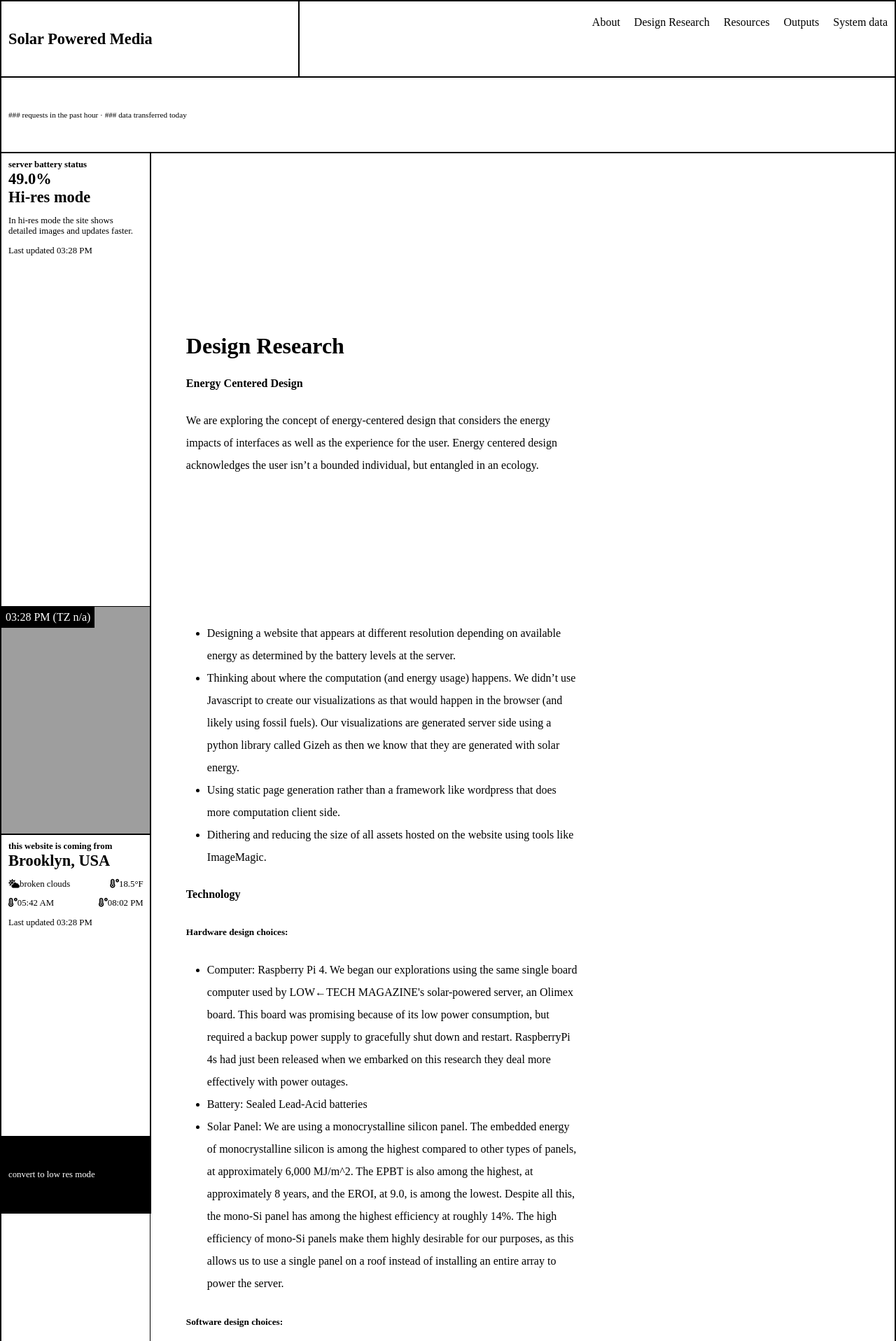
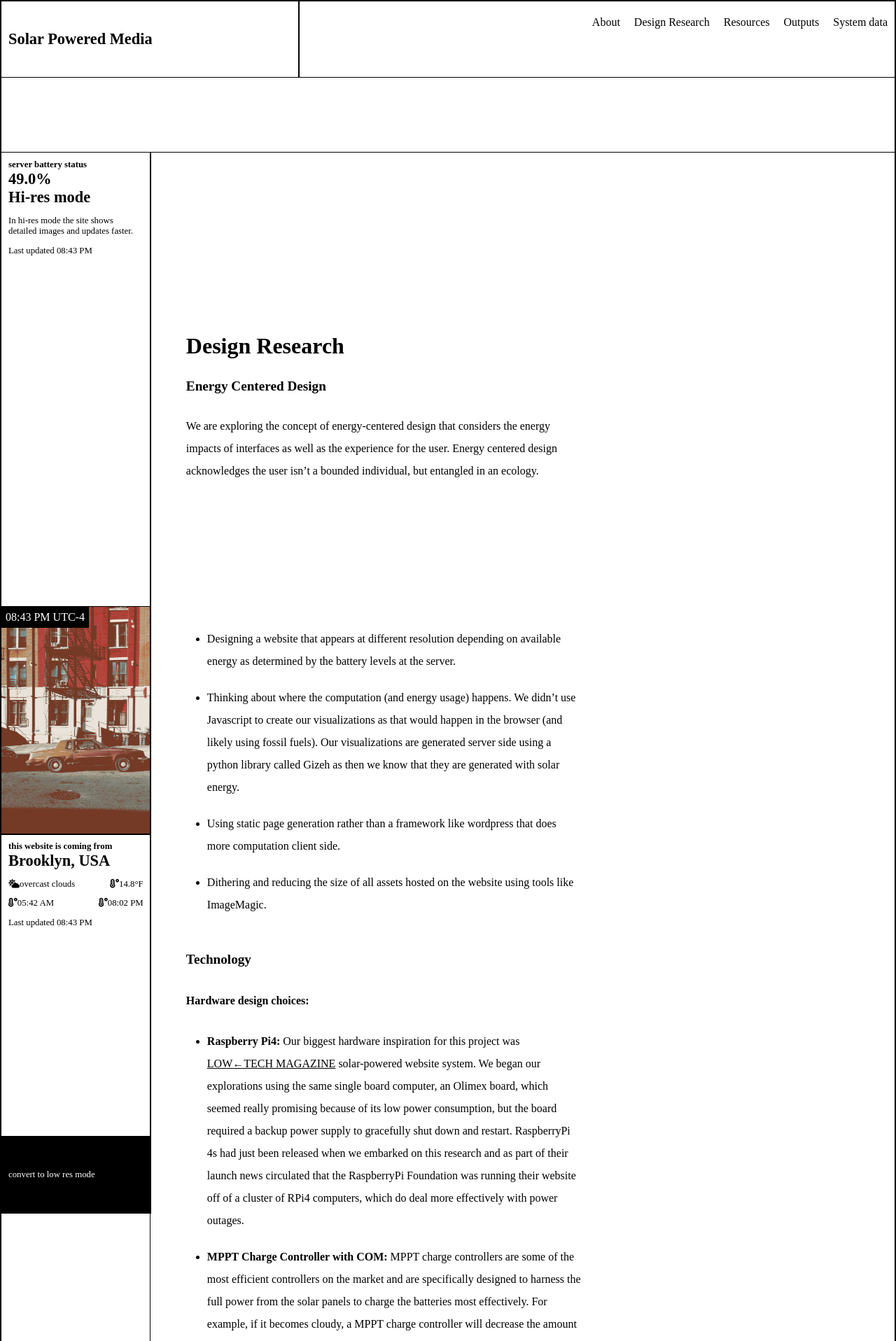
Before and after one commit to tegacodes/solar-server, a PHP site: page /design-research.html in a window 1280 px wide. Shown: the top 1916 px of the page at 70% size. Run offline with PHP 8.4, Linux system fonts and the light colour scheme; some web fonts are replaced; grey boxes are pictures that could not be loaded.

Commit message:
add images

```diff
--- a/frontend/design-research.html
+++ b/frontend/design-research.html
@@ -20,13 +20,7 @@
     crossorigin="anonymous" />
   <link rel="icon" href="favicon.png" />
   <style>
-    {
-      % if batteryPercentage>=30 %
-    }
 
-      {
-      % else %
-    }
 
     header h1 a {
       color: black;
@@ -36,9 +30,7 @@
       color: black;
     }
 
-      {
-      % endif %
-    }
+
 
     a:hover {
       color: {
@@ -77,16 +69,16 @@
               <a href="design-research.html">Design Research</a>
               <ul class="nav-dropdown">
                 <li>
-                  <a href="#">Energy-centered design</a>
+                  <a href="design-research.html#Energy-centered-design">Energy-centered design</a>
                 </li>
                 <li>
-                  <a href="#">Technology</a>
+                  <a href="design-research.html#Technology">Technology</a>
                 </li>
                 <li>
-                  <a href="#">Literature review</a>
+                  <a href="design-research.html#Literature-review">Literature review</a>
                 </li>
                 <li>
-                  <a href="#">Bibliography</a>
+                  <a href="design-research.html#Bibliography">Bibliography</a>
                 </li>
               </ul>
             </li>
@@ -94,13 +86,13 @@
               <a href="resources.html">Resources</a>
               <ul class="nav-dropdown">
                 <li>
-                  <a href="#">Software</a>
+                  <a href="resources.html#Software">Software</a>
                 </li>
                 <li>
-                  <a href="#">Hardware</a>
+                  <a href="resources.html#Hardware">Hardware</a>
                 </li>
                 <li>
-                  <a href="#">Glossary</a>
+                  <a href="resources.html#Glossary">Glossary</a>
                 </li>
               </ul>
             </li>
@@ -115,14 +107,11 @@
       </div>
     </nav>
 
-    <div class="requests menu">
-      ### requests in the past hour · ### data transferred today
-    </div>
 
     <!-- side panel -->
     <div class="panel">
 
-      <div class="battery-status box">
+        <div class="battery-status box" style="height: unset;">
 
           <h3>server battery status</h3>
           <h1 class="stats-res desc">49.0%</h1>
@@ -133,24 +122,24 @@
 
 
           <p class="desc">Last updated
-            <span class="stats-mins">03:28 PM</span>
+            <span class="stats-mins">08:43 PM</span>
           </p>
         </div>
 
         <div class="photo box" role="img" aria-label="Photo of Brooklyn, NY where the solar panel is located">
-          <p> 03:28 PM (TZ n/a)</p>
+          <p> 08:43 PM UTC-4</p>
         </div>
         <div class="weather box">
           <h3>this website is coming from</h3>
           <h1>Brooklyn, USA</h1>
           <div class="weather-flex">
-            <p class="stats-weather desc"><i class="fas fa-cloud-sun"></i>broken clouds</p>
-            <p class="stats-temp desc"><i class="fas fa-temperature-high"></i>18.5°F</p>
+            <p class="stats-weather desc"><i class="fas fa-cloud-sun"></i>overcast clouds</p>
+            <p class="stats-temp desc"><i class="fas fa-temperature-high"></i>14.8°F</p>
             <p class="stats-sunrise desc"><i class="fas fa-temperature-high"></i>05:42 AM</p>
             <p class="stats-sunset desc"><i class="fas fa-temperature-high"></i>08:02 PM</p>
           </div>
           <p class="desc">Last updated
-            <span class="stats-mins">03:28 PM</span>
+            <span class="stats-mins">08:43 PM</span>
           </p>
         </div>
         <div class="convert button box">
@@ -163,7 +152,7 @@
 
 <div class="content box" style="grid-row:unset;">
   <h2>Design Research</h2>
-  <h4>Energy Centered Design</h4>
+  <h4 id ="Energy-centered-design">Energy Centered Design</h4>
 
 <p>We are exploring the concept of energy-centered design that considers the energy impacts of interfaces
   as well as the experience for the user. Energy centered design acknowledges the user isn’t a bounded individual,
@@ -174,12 +163,14 @@
         <li>Using static page generation rather than a framework like wordpress that does more computation client side.</li>
           <li>Dithering and reducing the size of all assets hosted on the website using tools like ImageMagic.</li>
 </ul>
-<h4>Technology</h4>
+<h4 id ="Technology">Technology</h4>
 <h5>Hardware design choices:</h5>
 <ul>
-  <li>Computer: Raspberry Pi 4. We began our explorations using the same single board computer used by LOW←TECH MAGAZINE's solar-powered server, an Olimex board. This board was promising because of its low power consumption, but required a backup power supply to gracefully shut down and restart. RaspberryPi 4s had just been released when we embarked on this research they deal more effectively with power outages.  </li>
-  <li>Battery: Sealed Lead-Acid batteries </li>
-  <li>Solar Panel: We are using a monocrystalline silicon panel. The embedded energy of monocrystalline silicon is among the highest compared to other types of panels, at approximately 6,000 MJ/m^2. The EPBT is also among the highest, at approximately 8 years, and the EROI, at 9.0, is among the lowest. Despite all this, the mono-Si panel has among the highest efficiency at roughly 14%. The high efficiency of mono-Si panels make them highly desirable for our purposes, as this allows us to use a single panel on a roof instead of installing an entire array to power the server.</li>
+  <li><strong>Raspberry Pi4:</strong> Our biggest hardware inspiration for this project was <a href="https://www.lowtechmagazine.com/">LOW←TECH MAGAZINE</a> solar-powered website system. We began our explorations using the same single board computer, an Olimex board, which seemed really promising because of its low power consumption, but the board required a backup power supply to gracefully shut down and restart. RaspberryPi 4s had just been released when we embarked on this research and as part of their launch news circulated that the RaspberryPi Foundation was running their website off of a cluster of RPi4 computers, which do deal more effectively with power outages.  </li>
+  <li><strong>MPPT Charge Controller with COM:</strong> MPPT charge controllers are some of the most efficient controllers on the market and are specifically designed to harness the full power from the solar panels to charge the batteries most effectively. For example, if it becomes cloudy, a MPPT charge controller will decrease the amount of current drawn in order to maintain a desirable voltage at the output, viceversa when it becomes sunny again, the MPPT controller will allow more current from the solar panel once again. MPPT charge controllers also limit their output to ensure batteries don’t get overcharged as they will monitor and adjust their input accordingly, therefore extending the life of the battery. There are many MPPT charge controllers on the market, some far cheaper than the one we are using, but we wanted to be able to get actual real-time data from our system to keep track of specific data points such as PV Voltage, PV overall Power, Battery Voltage as well as Load Voltage/Current instead of deriving this information from external sources and calculations, therefore we chose a reliable charge controller that speaks Serial communication in order to capture this data in real time directly from the charge controller with minimal external hardware.</li>
+  <li><strong>Battery choice:</strong> We chose to use Sealed Lead-Acid batteries (SLAB) because it’s a very mature technology and these types of batteries are fairly resilient to abuse, overcharging and different environmental conditions. Since we are hoping people across the world can replicate this system, we wanted to use components for our system design that are widely available in most markets around the world, that are affordable and, when not available, that can be shipped easily through post and courier services. </li>
+  <li><strong>Panel Choice / Our PV System:</strong> The solar panel in our recommended system is a monocrystalline silicon panel. The embedded energy of monocrystalline silicon is among the highest compared to other types of panels, at approximately 6,000 MJ/m^2. The EPBT is also among the highest, at approximately 8 years, and the EROI, at 9.0, is among the lowest. Despite all this, the mono-Si panel has among the highest efficiency at roughly 14%. The high efficiency of mono-Si panels make them highly desirable for our purposes, as this allows us to use a single panel on a roof instead of installing an entire array to power the server.</li>
+  <li><strong>Battery Protect:</strong> Another strategy we implemented to protect our system components but in particular the battery, was to add a battery protection circuit in order to allow the battery to get properly charged before the system would allow power to flow to the server, so that the server and battery would not be simultaneously competing for power. In most renewable energy systems, batteries are usually the most expensive components as well the ones with the shortest life span as most batteries usually need to be replaced in ~5 years if properly maintained. Through the use of an MPPT charge controller and the implementation of a battery disconnect circuit we wanted to ensure the healthiest life for our battery. </li>
 </ul>
   <h5>Software design choices:</h5>
   <ul>
@@ -187,7 +178,7 @@
     <li>The server is an apache server.</li>
     <li>We decided not to use any Javascript on the frontend of this website and so all of our visualizations are generated server-side using python libraries such as MatPlotLib. Where possible, the generation of the visual assets on this site are done on the server rather than in the browser. We adopted this as an approach that fosters accountability for our design decisions. We know that the computational cycles required to generate our imagery are powered by solar energy rather than potentially powered as fossil energy in the browser. This design approach also minimizes the energy consumption for the user. </li>
 </ul>
-<h4>Literature Review</h4>
+<h4 id ="Literature-review">Literature Review</h4>
 <p><i>By Alex Nathanson, 2019.</i></p>
 <h5>Server Energy Consumption</h5>
 <p>There is a significant amount of uncertainty and disagreement when it comes to analyzing the energy consumption of information and communication technology (ICT) and even more when looking specifically at server energy consumption. This uncertainty spans decades and its history is thoroughly described in Assessing the environmental impact of data centres part 1: Background, energy use and metrics (Whitehead, Andrews, Shah, and Maidment). The system boundary, i.e. what elements of the system are or are not being analyzed, and the method of analysis are two primary decisions that researchers must make and prior studies show that there isn’t a consistent approach as to how to make these determinations (can we list the refs to some of these studies?). These assessments require researchers to make a variety of assumptions about typical system usage as well as rely on pre-existing energy analysis and life cycle analysis (LCA) of specific subsystems. This prior work is often beyond their field of expertise and introduces additional variability and potentially inaccuracy.</p>
@@ -204,8 +195,95 @@
     <li>To what extent does data from independent servers, cached by companies operating data centers, like Google, effect energy considerations?</li>
     <li>Additionally, data centers are designed to operate at near peak capacity, however a number of papers have mentioned that many data center machines run idle and are dramatically under utilized, which leads to significant energy wastes. How does this underutilization change the calculus regarding the impacts of data centers?</li>
   </ul>
+
+<h4 id="Bibliography">Bibliography</h4>
+<ul>
+  <li>
+    Aslan, Joshua, Kieren Mayers, Jonathan G. Koomey, and Chris France. “Electricity Intensity of Internet Data Transmission: Untangling the Estimates.” <i>Journal of Industrial Ecology</i> 22, no. 4 (2017): 785–98. https://doi.org/10.1111/jiec.12630.
+	This source aims to identify accurate electricity intensity estimates to better understand the impact of the consumption of the Information and Communications Technology (ICT) industry over time.
+  </li>
+  <li>
+    Baliga, J, R W A Ayre, K Hinton, and R S Tucker. “Green Cloud Computing: Balancing Energy in Processing, Storage, and Transport.” <i>Proceedings of the IEEE</i> 99, no. 1 (2011): 149–67. https://doi.org/10.1109/jproc.2010.2060451.
+This source analyzes energy consumption in public and private cloud computing, considering factors such as switching, transmission, data processing, and data storage.
+  </li>
+  <li>
+    Cardenas, Ibsen C., and Johannes I.M. Halman. “Coping with Uncertainty in Environmental Impact Assessments: Open Techniques .” <i>Environmental Impact Assessment Review</i> 60 (September 2016): 24–39. https://doi.org/10.1016/j.eiar.2016.02.006.
+This source aims to identify literary techniques that help manage uncertainty in projects and use them as references to examine environmental impact assessment (EIA) guidelines in Colombia, as well as offer suggestions on dealing with uncertainties in such assessments.
+  </li>
+  <li>
+    Coroama, Vlad C., and Lorenz M. Hilty. “Assessing Internet Energy Intensity: A Review of Methods and Results.” <i>Environmental Impact Assessment Review</i> 45 (2014): 63–68. https://doi.org/10.1016/j.eiar.2013.12.004.
+	This source reviews methods used in assessing average intensity of Internet transmissions and analyzes two main factors that cause the lack of precision in results.
+  </li>
+  <li>
+    De Decker, Kris, Roel Roscam Abbing, and Marie Otsuka. “How Sustainable Is a Solar Powered Website?” <i>Low Tech Magazine</i>, January 28, 2020. https://solar.lowtechmagazine.com/.
+	This source presents the analytics of a solar powered website and details possible improvements based on the optimal balance between saving energy and how long the server is able to stay online.
+  </li>
+  <li>
+    Ensmenger, Nathan, and Rebecca Slayton. “Computing and the Environment: Introducing a Special Issue of Information & Culture.” <i>Information & Culture: A Journal of History</i> 52, no. 3 (2017): 295–303. https://doi.org/10.1353/lac.2017.0011.
+	This source explores the relationship between the information economy and the physical environment and the natural resources that support the built digital world.
+  </li>
+  <li>
+    “A FEMINIST SERVER MANIFESTO 0.01.” Are You Being Served? → Summit_afterlife.md, 2014. https://areyoubeingserved.constantvzw.org/Summit_afterlife.xhtml.
+	This source is a manifesto penned in response to discussions at the Feminist Server Summit about the relations and dependency of a hypothetical feminist server.
+  </li>
+  <li>Heddeghem, Ward Van, Willem Vereecken, Didier Colle, Mario Pickavet, and Piet Demeester. “Distributed Computing for Carbon Footprint Reduction by Exploiting Low-Footprint Energy Availability.” <i>Future Generation Computer Systems</i> 28, no. 2 (2012): 405–14. https://doi.org/10.1016/j.future.2011.05.004.
+    This source examines the limited availability of renewable energy sources and the possibility of redistributing data centers globally with consideration of the impact of manufacturing and location to reduce the total carbon footprint.
+  </li>
+  <li>Hirsch-Dick, Markus, Eva Kern, Jakob Drangmeister, Stefan Naumann, and Timo Johann. “Measurement and Rating of Software-Induced Energy Consumption of Desktop PCs and Servers.” <i>Measurement and Rating of Software-induced Energy Consumption of Desktop PCs and Servers</i>, 2011. https://www.semanticscholar.org/paper/Measurement-and-Rating-of-Software-induced-Energy-Hirsch-Dick-Kern/8dd8d4a28425f1d18358d0eb360800b4e3bdaa6e.
+    This source addresses the lack of awareness about energy efficiency in the computer software field and presents a measurement method to guide developers and users to make educated decisions about implementation and consumption of software.
+  </li>
+  <li>
+    Hochschorner, Elisabeth, György Dán, and Åsa Moberg. “Carbon Footprint of Movie Distribution via the Internet: a Swedish Case Study.” <i>Journal of Cleaner Production</i> 87 (2015): 197–207. https://doi.org/10.1016/j.jclepro.2014.09.012.
+	This source assesses the environmental impact of two movie streaming alternatives, peer-to-peer (P2P) and internet protocol television (IPTV).
+  </li>
+  <li>Jardim, Elizabeth, and Valentina Stackl. “ReThinkIT.” Greenpeace USA, May 19, 2020. https://www.greenpeace.org/usa/issues/rethinkit/.
+    This source introduces the physicality of the internet and the impact of the highly concentrated data centers on the environment.
+  </li>
+  <li>
+    Kaup, Fabian, Philip Gottschling, and David Hausheer. “PowerPi: Measuring and Modeling the Power Consumption of the Raspberry Pi.” <i>39th Annual IEEE Conference on Local Computer Networks</i>, 2014. https://doi.org/10.1109/lcn.2014.6925777.
+	This source presents PowerPi, a power consumption model for the Raspberry Pi intended to optimize the energy consumption of household connections to the internet via DSL or cable.
+  </li>
+  <li>
+    Kern, Eva, Markus Dick, Stefan Naumann, and Tim Hiller. “Impacts of Software and Its Engineering on the Carbon Footprint of ICT.” <i>Environmental Impact Assessment Review</i> 52 (2015): 53–61. https://doi.org/10.1016/j.eiar.2014.07.003.
+	This source proposes a way to calculate the carbon footprint of a software product, as well as apply the calculation into the development stages of the product.
+  </li>
+  <li>
+    Moll, Joana. “Joana Moll - Deep Carbon.” <i>Research Values 2018</i> (blog), January 3, 2018. https://researchvalues2018.wordpress.com/2018/01/03/joana-moll-deep-carbon/.
+	This source aims to bring awareness to the lack of material representation of the internet to its users as it accumulates more interactions and generates more information.
+  </li>
+  <li>
+    Moll, Joana, and Andrea Noni. “CRITICAL INTERFACE TOOLBOX.” CRITICAL INTERFACE TOOLBOX, n.d. https://crit.hangar.org/toolbox/.
+	This source is a compilation of tools intended to encourage critical thought about the configuration of interfaces.
+  </li>
+  <li>
+    Mulrow, John, Katherine Machaj, Joshua Deanes, and Sybil Derrible. “The State of Carbon Footprint Calculators: An Evaluation of Calculator Design and User Interaction Features.” <i>Sustainable Production and Consumption</i> 18 (2019): 33–40. https://doi.org/10.1016/j.spc.2018.12.001.
+	This source evaluates the online carbon footprint calculators for individuals and presents recommendations for improving their designs based on feedback from user interaction and performance evaluation indices.
+  </li>
+  <li>
+    Pärssinen, M., M. Kotila, R. Cuevas, A. Phansalkar, and J. Manner. “Environmental Impact Assessment of Online Advertising.” <i>Environmental Impact Assessment Review</i> 73 (2018): 177–200. https://doi.org/10.1016/j.eiar.2018.08.004.
+	This source analyzes the online advertising industry as an economic component and an essential factor in understanding the carbon footprint of the internet.
+  </li>
+  <li>
+    Whitehead, Beth, Deborah Andrews, Amip Shah, and Graeme Maidment. “Assessing the Environmental Impact of Data Centres Part 1: Background, Energy Use and Metrics.” <i>Building and Environment</i> 82 (December 2014): 151–59. https://doi.org/10.1016/j.buildenv.2014.08.021.
+	This source describes the energy consumption of data centers, the environmental impact of the Information and Communications Technology (ICT) industry and the inaccuracy of single-issue metrics that focus on carbon, water, and compute efficiency rather than the entirety of the integrated system.
+  </li>
+  <li>
+    Zhao, Bo, Wenjie Hu, Qiang Zheng, and Guohong Cao. “Energy-Aware Web Browsing on Smartphones.” <i>IEEE Transactions on Parallel and Distributed Systems</i> 26, no. 3 (2015): 761–74. https://doi.org/10.1109/tpds.2014.2312931.
+	This source identifies power consumption issues in smartphone based web browsing and introduces a solution to optimize browsing by reducing power consumption, reduce loading time and increase network capacity.
+  </li>
+</ul>
 </div>
-<h5>Bibliography</h5>
+
+
+
+
+
+
+
+
+
+
+
 
       </section>
     </div>
--- a/frontend/style-large.css
+++ b/frontend/style-large.css
@@ -21,11 +21,23 @@ body, html {
   margin: 0;
   padding: 0;
   overflow: hidden;
+  scroll-behavior: smooth;
 }
 
 * {
   box-sizing: border-box;
   font-family: Overpass Mono;
+}
+
+img {
+  max-width: 100%;
+  max-height: 100%;
+  display:block;
+  margin:auto;
+}
+
+#sunchart-img {
+  margin-top: 42px;
 }
 
 a:link {
@@ -226,7 +238,7 @@ ul li ul li {
   grid-row: 7/10;
   /* height: 24vh; */
   padding: 0;
-  background-image: url('https://images.unsplash.com/photo-1542816932-26c9d1a2d5e3?ixid=MnwxMjA3fDB8MHxwaG90by1wYWdlfHx8fGVufDB8fHx8&ixlib=rb-1.2.1&auto=format&fit=crop&w=975&q=80');
+  background-image: url('images/bklyn_dithered.jpeg');
   background-size: cover;
 }
 
@@ -282,13 +294,11 @@ ul li ul li {
 .sunlight {
   grid-row: 1 / 2;
   grid-column: 3 / 7;
-  height: 10vh;
 }
 
 .shadowchart {
   grid-row: 2 / 7;
   grid-column: 3 / 6;
-  height: 20vh;
 }
 
 .seedetails {
@@ -297,7 +307,6 @@ ul li ul li {
   display: flex;
   justify-content:flex-end;
   flex-direction: column;
-  height: 20vh;
 }
 
 .content {
@@ -312,6 +321,14 @@ ul li ul li {
 
 
 /* typo stuff */
+.scrollable h3 {
+  /* position: absolute; */
+}
+
+.content ul li {
+  padding-bottom: 20px;
+}
+
 p {
   font-size: 1rem;
 }
@@ -340,7 +357,11 @@ h3 {
 }
 
 h4 {
+  font-size: 1.2rem;
+}
 
+h5 {
+  font-size: 1rem;
 }
 
 .button p {
@@ -358,8 +379,6 @@ h4 {
 .content > p {
   margin-bottom: 8vh;
 }
-
-
 
 p.desc{
   font-size: 0.8rem;
```
Also changed, not shown: frontend/about.html (+14 -25 lines), frontend/index.html (+19 -29 lines), frontend/outputs.html (+14 -25 lines), frontend/resources.html (+25 -35 lines), frontend/system-data.html (+29 -26 lines), frontend/images/bklyn.jpeg (added), frontend/images/bklyn_dithered.jpeg (added), frontend/images/hardware.jpg (added), frontend/images/shadowchart.png (added), frontend/images/sunchart.png (added), frontend/lowres.html (added).
